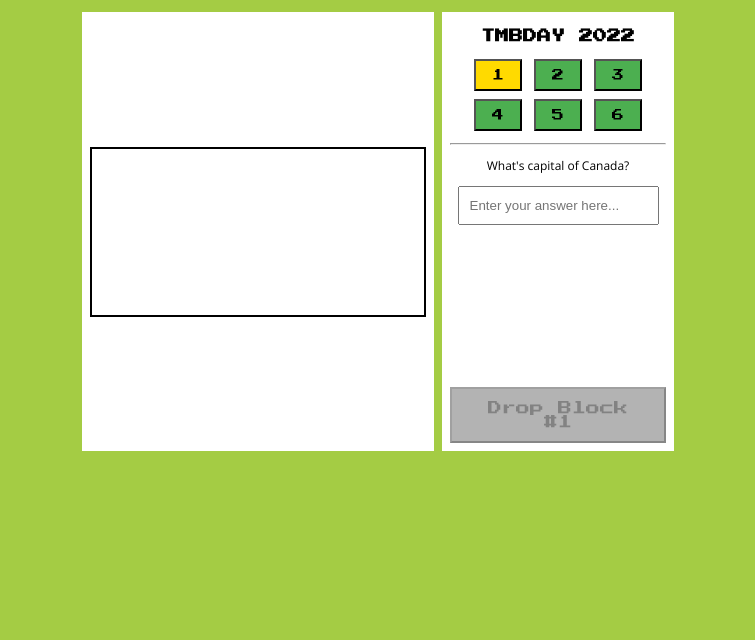
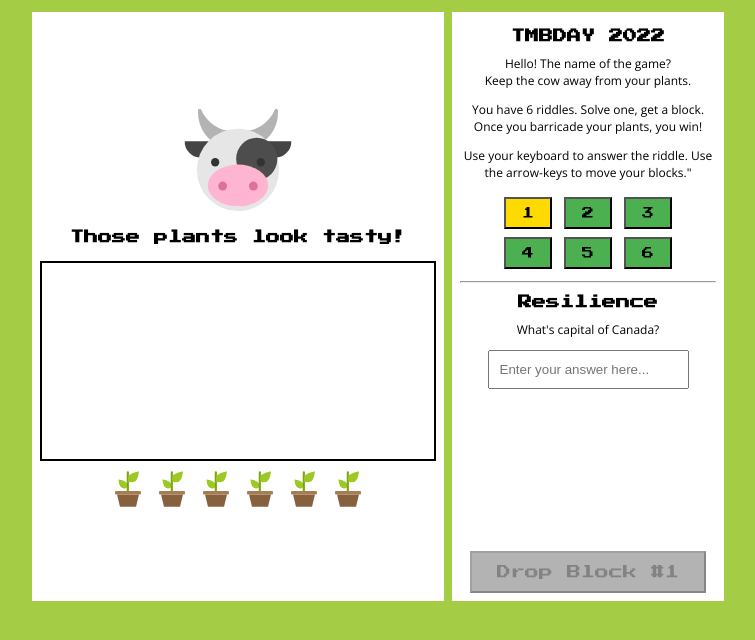
Before and after one commit to metalwihen/tmbday2022, a plain HTML site: page index.html in a window 1280 px wide. Shown: the whole page, without its empty margins (262-1017 px from the left). Drawn offline with nearby package versions, Linux system fonts and the light colour scheme.

Commit message:
Make minor UI enhancements

```diff
--- a/css/snackbar.css
+++ b/css/snackbar.css
@@ -1,7 +1,6 @@
 #snackbar {
   visibility: hidden;
   min-width: 250px;
-  margin-left: -125px;
   background-color: #333;
   color: #fff;
   text-align: center;
@@ -10,7 +9,7 @@
   position: fixed;
   z-index: 1;
   left: 40%;
-  bottom: 200px;
+  top: 200px;
   font-size: 17px;
 }
 
@@ -21,21 +20,21 @@
 }
 
 @-webkit-keyframes fadein {
-  from {bottom: 0; opacity: 0;}
-  to {bottom: 200px; opacity: 1;}
+  from {top: 0; opacity: 0;}
+  to {top: 200px; opacity: 1;}
 }
 
 @keyframes fadein {
-  from {bottom: 0; opacity: 0;}
-  to {bottom: 200px; opacity: 1;}
+  from {top: 0; opacity: 0;}
+  to {top: 200px; opacity: 1;}
 }
 
 @-webkit-keyframes fadeout {
-  from {bottom: 200px; opacity: 1;}
-  to {bottom: 0; opacity: 0;}
+  from {top: 200px; opacity: 1;}
+  to {top: 0; opacity: 0;}
 }
 
 @keyframes fadeout {
-  from {bottom: 200px; opacity: 1;}
-  to {bottom: 0; opacity: 0;}
+  from {top: 200px; opacity: 1;}
+  to {top: 0; opacity: 0;}
 }
--- a/css/styles.css
+++ b/css/styles.css
@@ -17,9 +17,16 @@ input {
   padding: 10px;
 }
 
+.banner-container{
+  margin: 8px;
+  display: inline-block;
+  justify-content: center;
+  text-align: center;
+}
+
 .grid {
   display: grid;
-  grid-template-columns: 360px 240px;
+  grid-template-columns: 420px 280px;
   justify-content: center;
 }
 
--- a/index.html
+++ b/index.html
@@ -23,11 +23,26 @@ type="text/css"/>
 
   <div class="grid">
     <div class="left-column">
+      <div class="banner-container">
+        <img id="footer-icon" src="assets/img/cow.svg" width="120px" height="120px"/>
+        <h1><span id="cow-speak-text">Those plants look tasty!</span></h1>
+      </div>
       <canvas id="board" class="game-board"></canvas>
+      <div class="banner-container">
+        <img src="assets/img/potted_plant.svg" width="40px" height="40px"/>
+        <img src="assets/img/potted_plant.svg" width="40px" height="40px"/>
+        <img src="assets/img/potted_plant.svg" width="40px" height="40px"/>
+        <img src="assets/img/potted_plant.svg" width="40px" height="40px"/>
+        <img src="assets/img/potted_plant.svg" width="40px" height="40px"/>
+        <img src="assets/img/potted_plant.svg" width="40px" height="40px"/>
+      </div>
     </div>
     <div class="right-column">
       <div>
         <h1>TMBDAY 2022</h1>
+        <p> Hello! The name of the game?<br/>Keep the cow away from your plants.</p>
+        <p> You have 6 riddles. Solve one, get a block. <br/>Once you barricade your plants, you win!</p>
+        <p> Use your keyboard to answer the riddle. Use the arrow-keys to move your blocks."
         <p><span id="intro-text"/></p>
         <button id="number-button-1" class="number-button">1</button>
         <button id="number-button-2" class="number-button">2</button>
@@ -38,6 +53,7 @@ type="text/css"/>
         <button id="number-button-6" class="number-button">6</button>
         <hr/>
         <div id="riddle-container">
+          <p><h1><span id="riddle-title-text"/></h1></p>
           <p><span id="riddle-question-text"/></p>
           <p><input id="riddle-answer-input" type="text" placeholder="Enter your answer here..." /></p>
           <canvas id="riddle-canvas" class="next"></canvas>
--- a/js/riddle.js
+++ b/js/riddle.js
@@ -66,6 +66,8 @@ function configureCurrentRiddle(number){
   currentRiddle = number;
   console.log("new-current = " + number);
 
+  const qTitleSpan = document.getElementById("riddle-title-text");
+  qTitleSpan.textContent = getCurrentRiddle().get("title");
   const questionSpan = document.getElementById("riddle-question-text");
   questionSpan.textContent = getCurrentRiddle().get("question");
 
@@ -117,6 +119,7 @@ function addRiddles(){
 
   // Riddle #1
   const riddle1 = new Map();
+  riddle1.set('title',"Resilience");
   riddle1.set('question',"What's capital of Canada?");
   riddle1.set('answer',"Ottawa");
   riddle1.set('msg_drop_button',"Drop Block #1")
@@ -125,6 +128,7 @@ function addRiddles(){
 
   // Riddle #2
   const riddle2 = new Map();
+  riddle2.set('title',"Discipline");
   riddle2.set('question',"What's capital of Canada?");
   riddle2.set('answer',"Ottawa");
   riddle2.set('msg_drop_button',"Drop Block #2")
@@ -134,6 +138,7 @@ function addRiddles(){
 
   // Riddle #3
   const riddle3 = new Map();
+  riddle3.set('title',"Bravery");
   riddle3.set('question',"What's capital of Canada?");
   riddle3.set('answer',"Ottawa");
   riddle3.set('msg_drop_button',"Drop Block #3")
@@ -147,3 +152,9 @@ function addRiddles(){
   riddles.set(buttonNumbers[4], riddle3);
   riddles.set(buttonNumbers[5], riddle3);
 }
+
+function setCowSpeak(msg){
+  const cowSpeakText = document.getElementById("cow-speak-text");
+  cowSpeakText.textContent =msg;
+  // "You win! I'll go eat the neighbour's plants"
+}
```
Also changed, not shown: assets/img/cow.svg (added), assets/img/potted_plant.svg (added).
